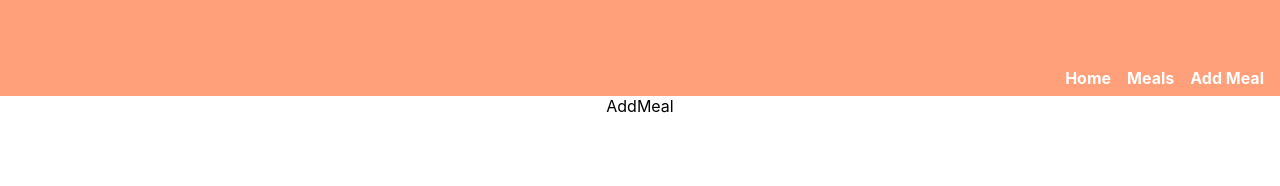
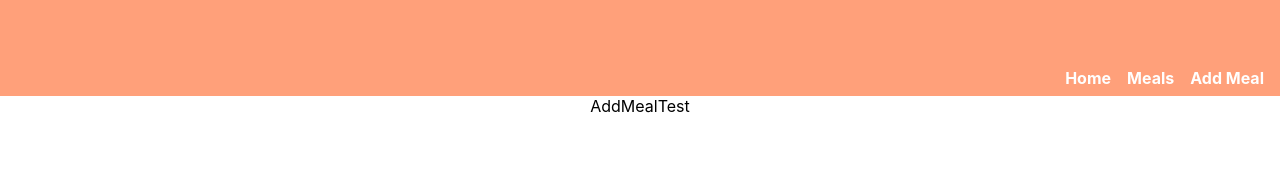
Before and after one commit to andrecosta8/GeeksHubs-food-technical-test, a React (Create React App) app: page /addmeal in a window 1280 px wide. Shown: the top 186 px of the page. Built offline with nearby package versions, Linux system fonts and the light colour scheme.

Commit message:
first branch commit

```diff
--- a/src/containers/AddMeal/AddMeal.jsx
+++ b/src/containers/AddMeal/AddMeal.jsx
@@ -2,7 +2,7 @@ import React from 'react'
 
 const AddMeal = () => {
   return (
-    <div>AddMeal</div>
+    <div>AddMealTest</div>
   )
 }
 
```
